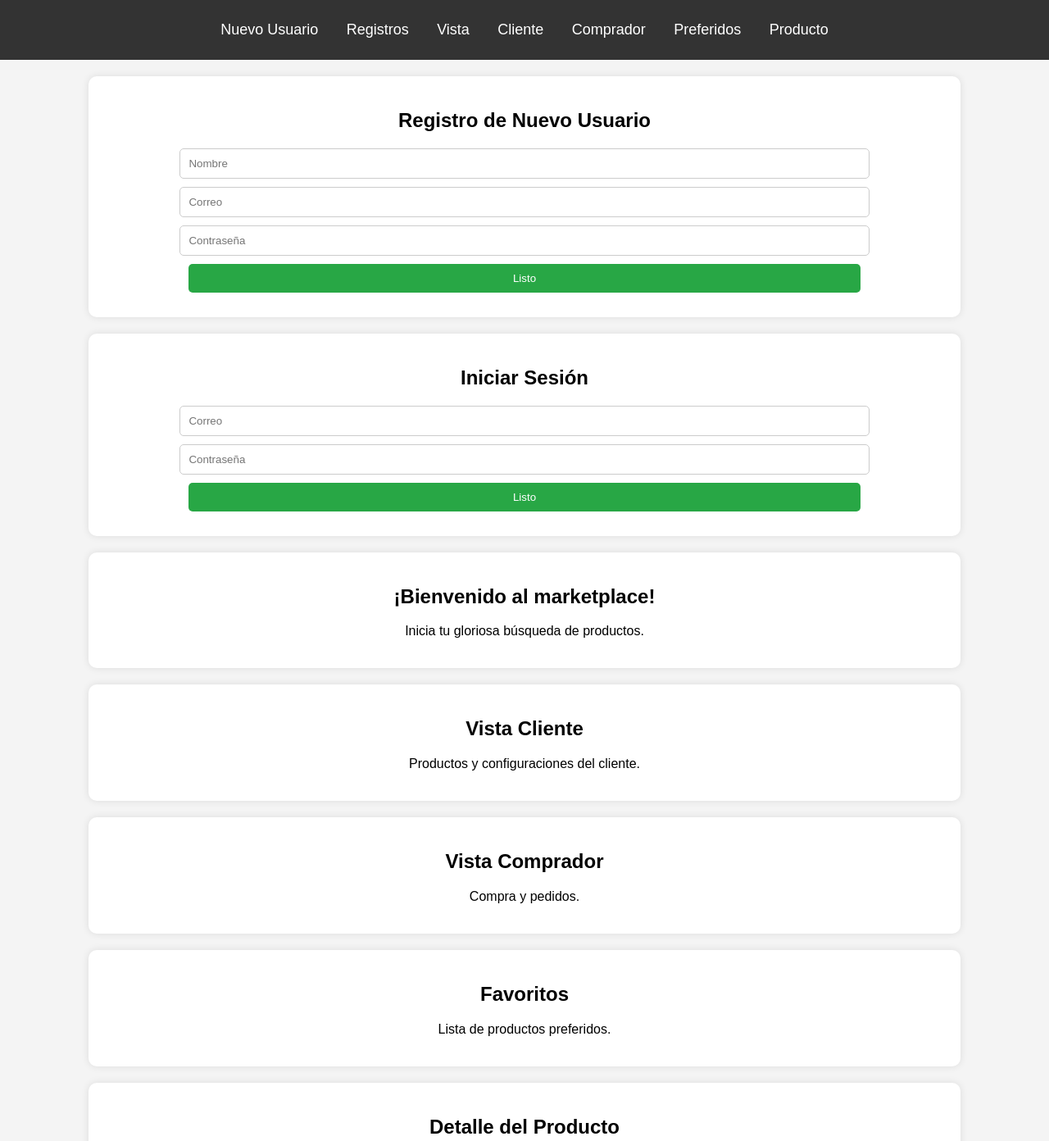
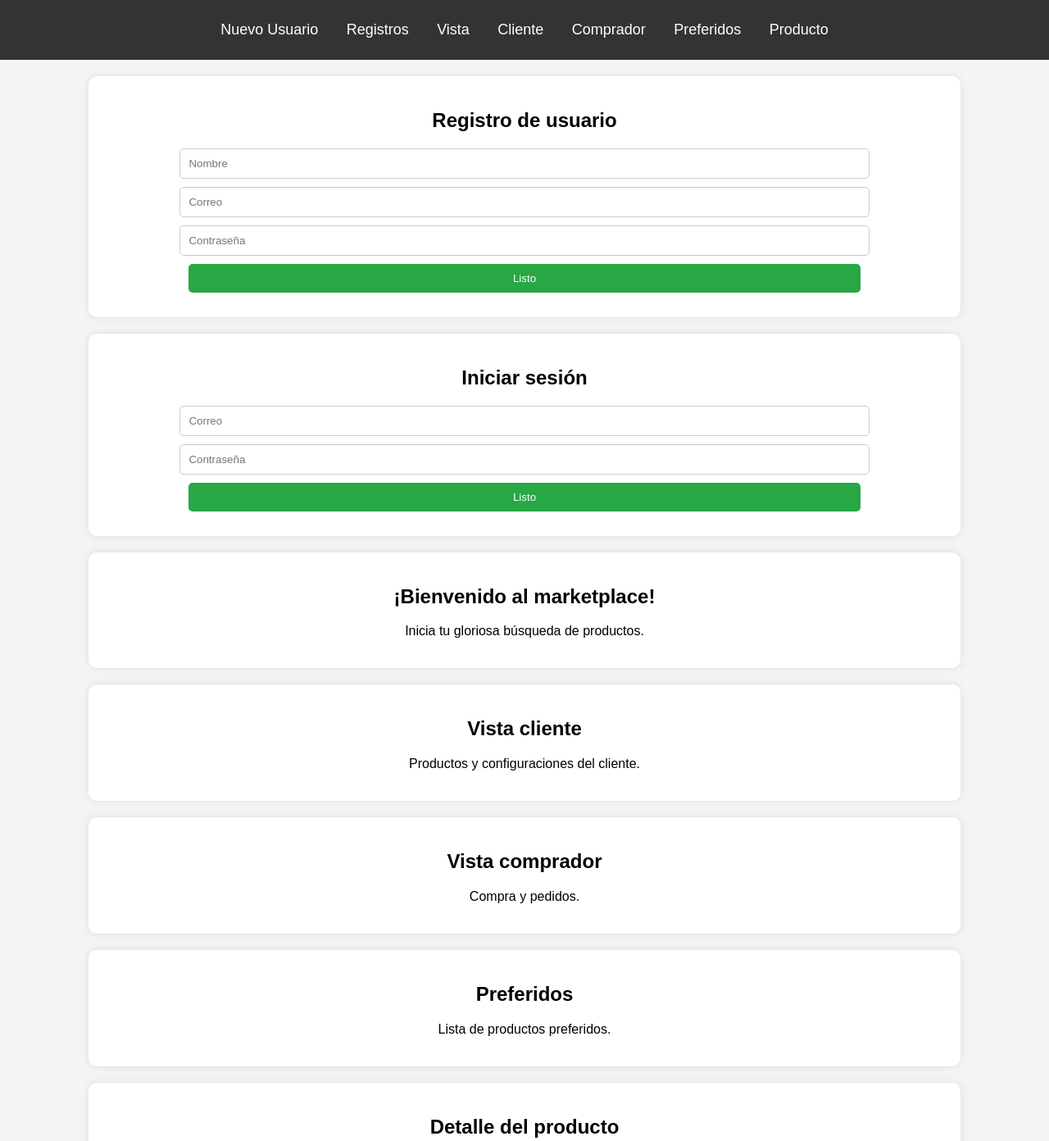
Before and after one commit to XavierRivera05/ProyectoCatedra_Progra3-Marketplace, a plain HTML site: page Frontend/index.html in a window 1280 px wide. Shown: the top 1392 px of the page at 82% size. Drawn offline with Linux system fonts and the light colour scheme.

Commit message:
Actualización 2 de texto
c418 goty

```diff
--- a/Frontend/index.html
+++ b/Frontend/index.html
@@ -19,7 +19,7 @@
         </nav>
 
         <section id="nuevo-usuario">
-            <h2>Registro de Nuevo Usuario</h2>
+            <h2>Registro de usuario</h2>
             <form>
                 <input type="text" placeholder="Nombre" required>
                 <input type="email" placeholder="Correo" required>
@@ -29,7 +29,7 @@
         </section>
 
         <section id="usuario-registrado">
-            <h2>Iniciar Sesión</h2>
+            <h2>Iniciar sesión</h2>
             <form>
                 <input type="email" placeholder="Correo" required>
                 <input type="password" placeholder="Contraseña" required>
@@ -43,22 +43,22 @@
         </section>
 
         <section id="vista-cliente">
-            <h2>Vista Cliente</h2>
+            <h2>Vista cliente</h2>
             <p>Productos y configuraciones del cliente.</p>
         </section>
 
         <section id="vista-comprador">
-            <h2>Vista Comprador</h2>
+            <h2>Vista comprador</h2>
             <p>Compra y pedidos.</p>
         </section>
 
         <section id="favoritos">
-            <h2>Favoritos</h2>
+            <h2>Preferidos</h2>
             <p>Lista de productos preferidos.</p>
         </section>
 
         <section id="producto">
-            <h2>Detalle del Producto</h2>
+            <h2>Detalle del producto</h2>
             <p>Características del producto</p>
         </section>
 
```
